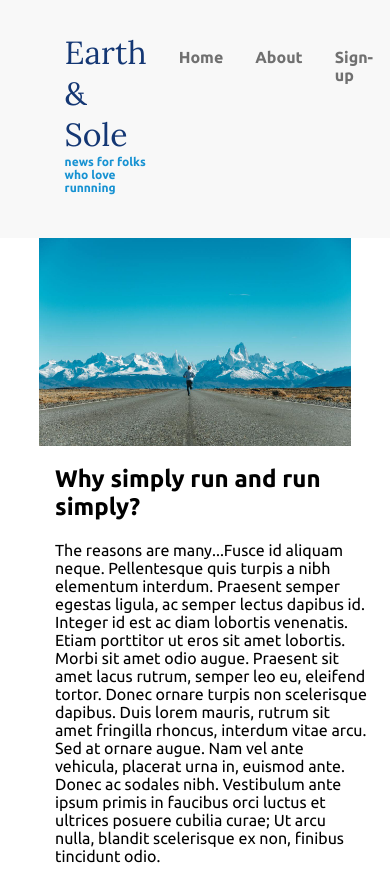
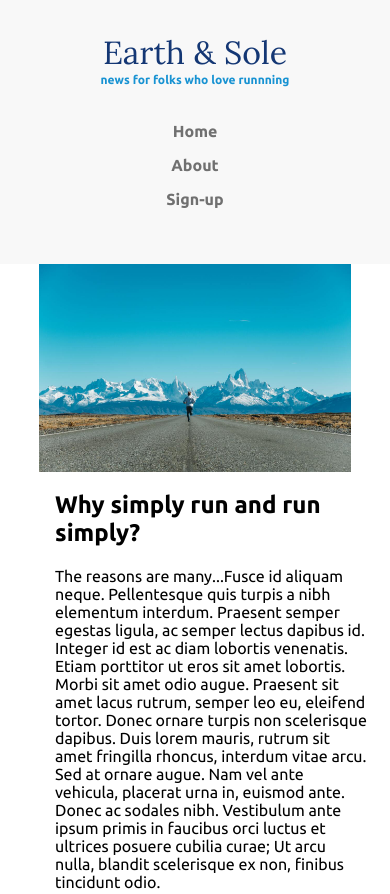
Before and after one commit to pchhina/running-newsletter, a plain HTML site: page index.html in a window 390 px wide. Shown: the top 894 px of the page. Drawn offline with Linux system fonts and the light colour scheme.

Commit message:
added media queries to navbar to make it responsive

```diff
--- a/styles/style.css
+++ b/styles/style.css
@@ -110,8 +110,12 @@ aside a{
     text-decoration: none; /* remove underline from links */
 }
 
-/* media query for smaller screen */
-@media (max-width: 600px) {
+/* -------------------------------  */
+/* media queries for smaller screen */
+/* -------------------------------  */
+
+/* from 2-column to 1-column layout */
+@media (max-width: 675px) {
     .columns {
         flex-direction: column; /* switch flex direction's main axis */
     }
@@ -120,3 +124,16 @@ aside a{
         width: 100%; /* stretch columns all the way across smaller screen */
     }
 }
+
+/* for navbar */
+@media (max-width: 675px) {
+    .container-nav,
+    nav ul {
+        flex-direction: column;
+        text-align: center;
+    }
+
+    nav li {
+        margin: 0.5em 0;
+    }
+}
```
